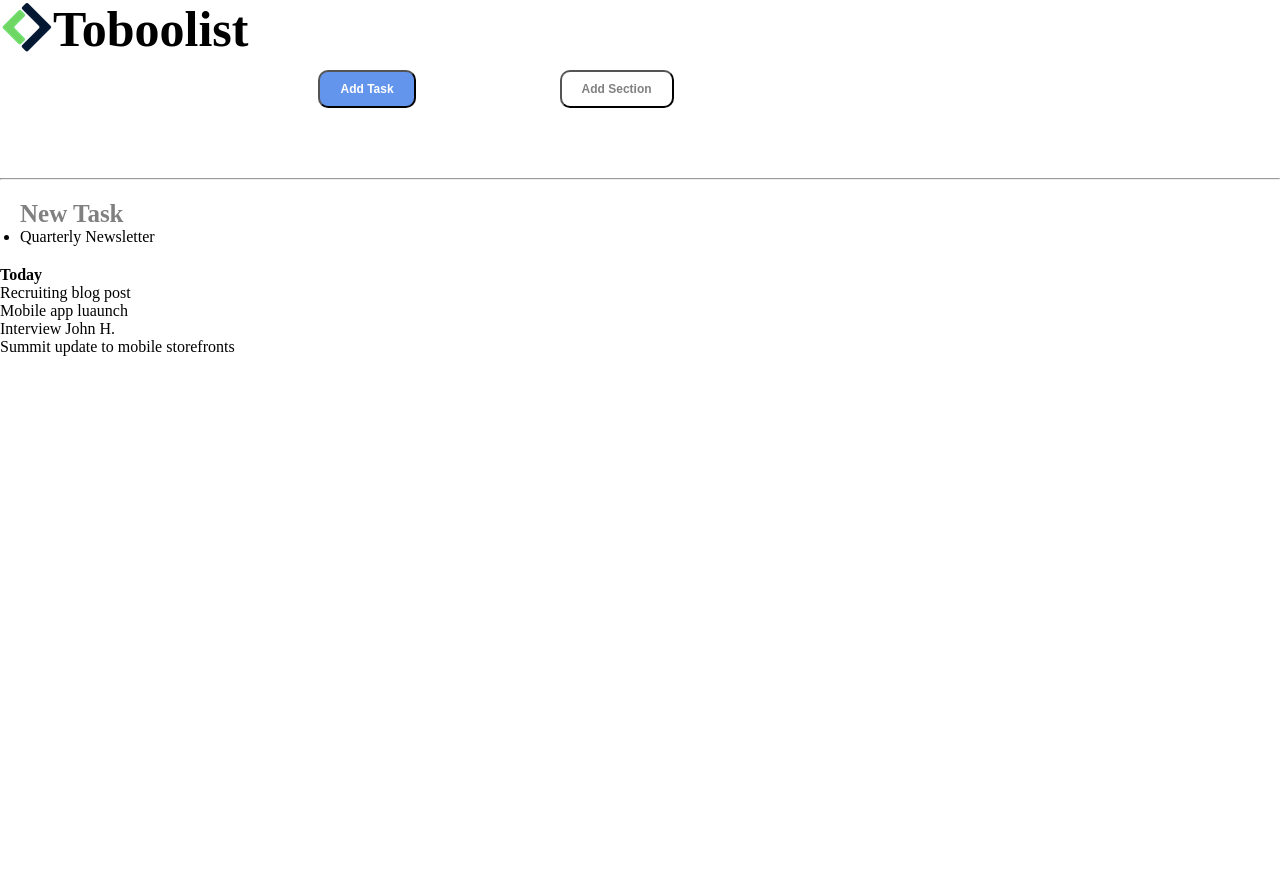
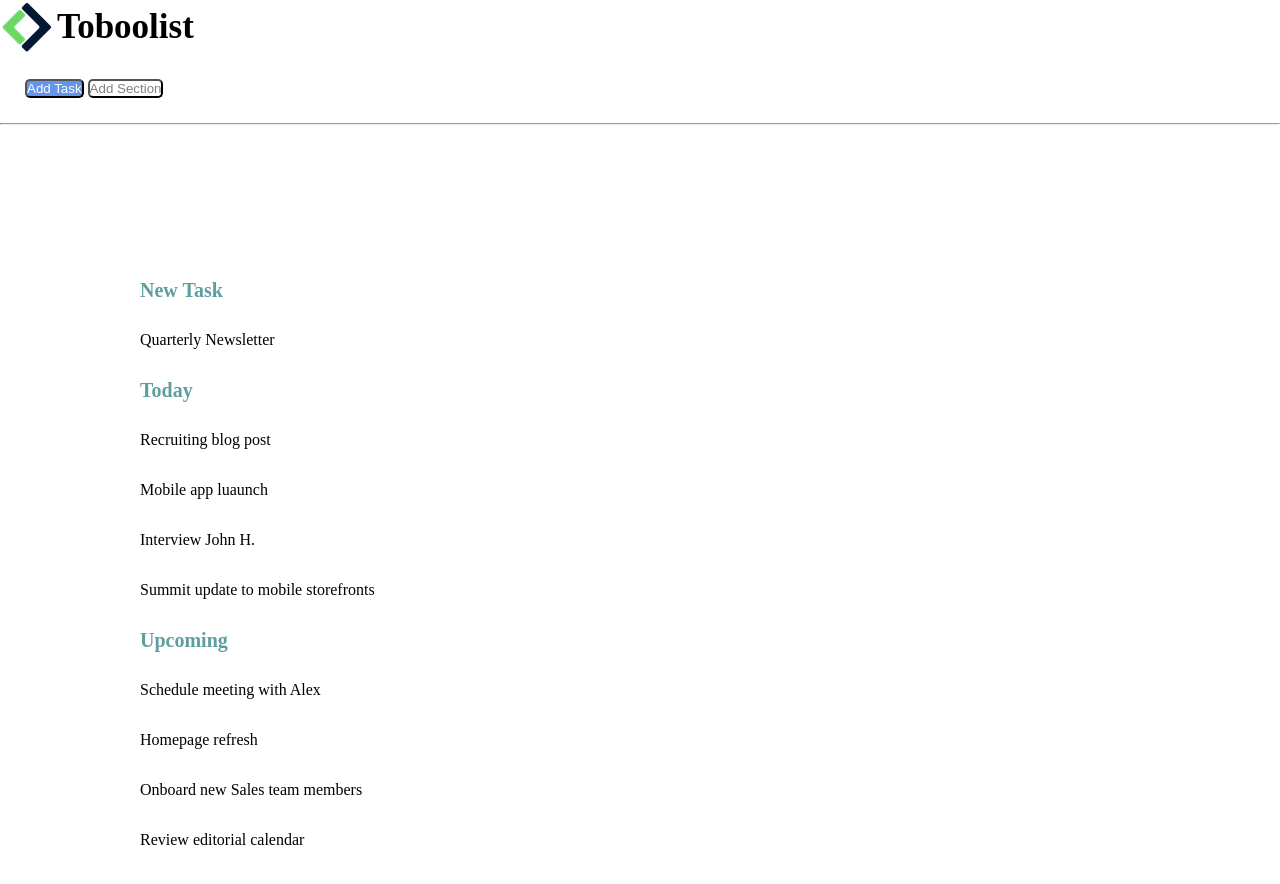
Before and after one commit to francescodev1990/html-css-toboolist, a plain HTML site: page index.html in a window 1280 px wide. Before the commit the page ends 800 px from the top, so only its background shows below. Drawn offline with Linux system fonts and the light colour scheme.

Commit message:
modifiche lista

```diff
--- a/css/style.css
+++ b/css/style.css
@@ -1,53 +1,59 @@
 *{
-    padding: 0;
-    margin: 0;
+    padding: 0%;
+    margin: 0%;
     box-sizing: border-box;
 }
 
-.logo{
+.contenitore{
+    padding: 15px;
+    margin: 125px;
+    box-sizing: border-box;
+    line-height: 50px;
 
 }
 
-.logo img{
-    float: left;
+.logo{
+    display: inline-block;
+    vertical-align: middle;
 }
-.logo h1{
-    float: left;
-    font-size: 50px;
+.intestazione{
+    font-size: 35px;
     text-align: left;
+    display: inline-block;
+    vertical-align: middle;
 }
+
 .bottone-1{
-    outline: none;
-    text-align: center;
-    text-decoration: none;
-    font: bold 12px arial, helvetica, sans-serif;
+    background-color: cornflowerblue;
     color: white;
-    padding: 10px 20px;
-    background: cornflowerblue;
-    border-radius: 10px 10px;
-    margin: 70px;
-
-
+    border-radius: 5px;
+    margin: 25px;
 }
 
 .bottone-2{
-    outline: none;
-    text-align: center;
-    text-decoration: none;
-    font: bold 12px arial, helvetica, sans-serif;
+    background-color: white;
     color: grey;
-    padding: 10px 20px;
-    background: white;
-    border-radius: 10px 10px;
-    margin: 70px;
+    border-radius: 5px;
+    margin: -25px;
 }
 
-.prima-lista{
-    font-size: 25px;
-    color: grey;
+.titolo-uno{
+    font-size: 20px;
+    color: cadetblue;
+}
+.titolo-due{
+    font-size: 20px;
+    color: cadetblue;
+}
+.titolo-tre{
+    font-size: 20px;
+    color: cadetblue;
 }
 
-.container{
-    text-align: left;
-    padding: 20px;
+ul{
+    list-style-type: none;
 }
+
+.done::before{
+    content: icon;
+}
--- a/index.html
+++ b/index.html
@@ -11,57 +11,46 @@
 
 <!-- Logo e Intestazione -->
 
-    <header class="logo">
-       <img src="./img/logo copia.png" alt="logo">
-       <h1>Toboolist</h1>
+    <header>
+        <img class="logo" src="./img/logo copia.png" alt="logo">
+        <h1 class="intestazione">Toboolist</h1></header>
     </header>
 
-<!-- Menu Pagina -->
+<!-- Bottoni/Menu -->
 
-    <nav>
+<div>
+
         <button class="bottone-1">Add Task</button>
         <button class="bottone-2">Add Section</button>
+
+</div>
+
     <hr>
-    </nav>
 
-    <main>
-        <section>
-            <div class="container">
-                <h4 class="prima-lista">New Task</h4>
+    <div class="contenitore">
+        <div><h4 class="titolo-uno">New Task</h4></div>
+
             <ul>
                   <li>Quarterly Newsletter</li>
             </ul>
-            </div>
 
-                <div>
-                    <h4>Today</h4>
+
+        <div class="titolo-due"><h4>Today</h4></div>
             <ul>
-                        <li>Recruiting blog post</li>
+                <li class="done">Recruiting blog post</li>
                 <li>Mobile app luaunch</li>
                 <li>Interview John H.</li>
                 <li>Summit update to mobile storefronts</li>
              </ul>
 
-
-
-
-                </div>
-
-
-
-
-
-
-        </section>
-
-
-
-
-
-
-
-    </main>
-
+        <div class="titolo-tre"><h4>Upcoming</h4></div>
+            <ul>
+                <li>Schedule meeting with Alex</li>
+                <li>Homepage refresh</li>
+                <li>Onboard new Sales team members</li>
+                <li>Review editorial calendar</li>
+            </ul>
+    <div/>
 
 
 
```
Lines whose indentation alone changed are shown as unchanged.
